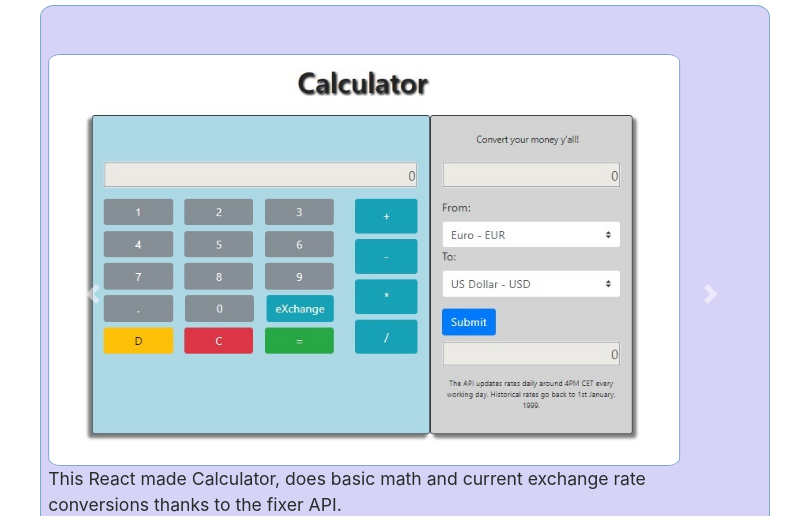
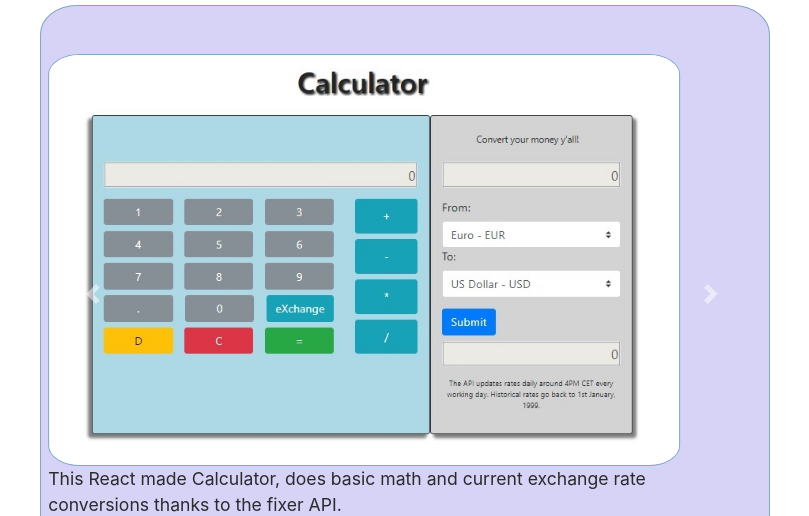
Before and after one commit to pedromaresteves/cv, a plain HTML site: page index.html in a window 1280 px wide. Shown: the part 423-939 px from the top of the page, 235-1044 px from the left. Drawn offline with nearby package versions, Linux system fonts and the light colour scheme.

```diff
--- a/css/main.css
+++ b/css/main.css
@@ -27,7 +27,7 @@ footer{
 
 .full-color-border{
   border:solid 1px rgb(128, 168, 198);
-  border-radius: 2%;
+  border-radius: 5%;
 }
 
 .intro{
```
Also changed, not shown: images/weather.jpg.
